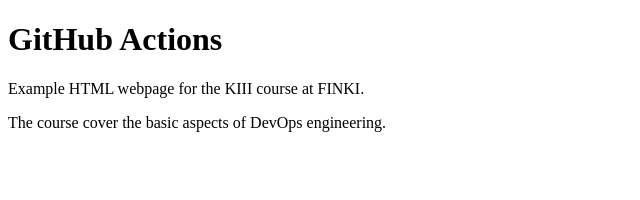
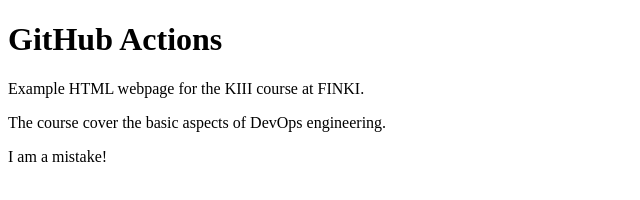
Before and after one commit to tkovachka/KIII2024, a plain HTML site: page index.html in a window 1280 px wide. Shown: the whole page, without its empty margins (0-640 px from the left). Drawn offline with Linux system fonts and the light colour scheme.

Commit message:
Update index.html
Made an intentional mistake to check if the workflow is working correctly

```diff
--- a/index.html
+++ b/index.html
@@ -4,5 +4,6 @@
     <h1>GitHub Actions</h1>
     <p>Example HTML webpage for the KIII course at FINKI.</p>
     <p>The course cover the basic aspects of DevOps engineering.</p>
+    <p>I am a mistake!
   </body>
 </html>
```
